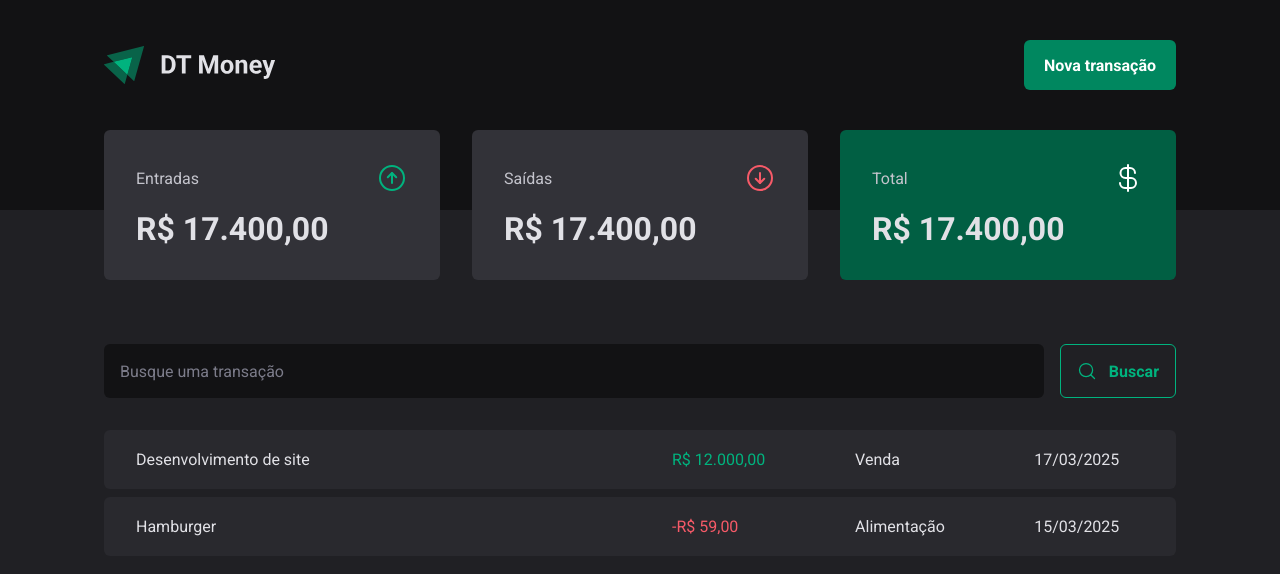
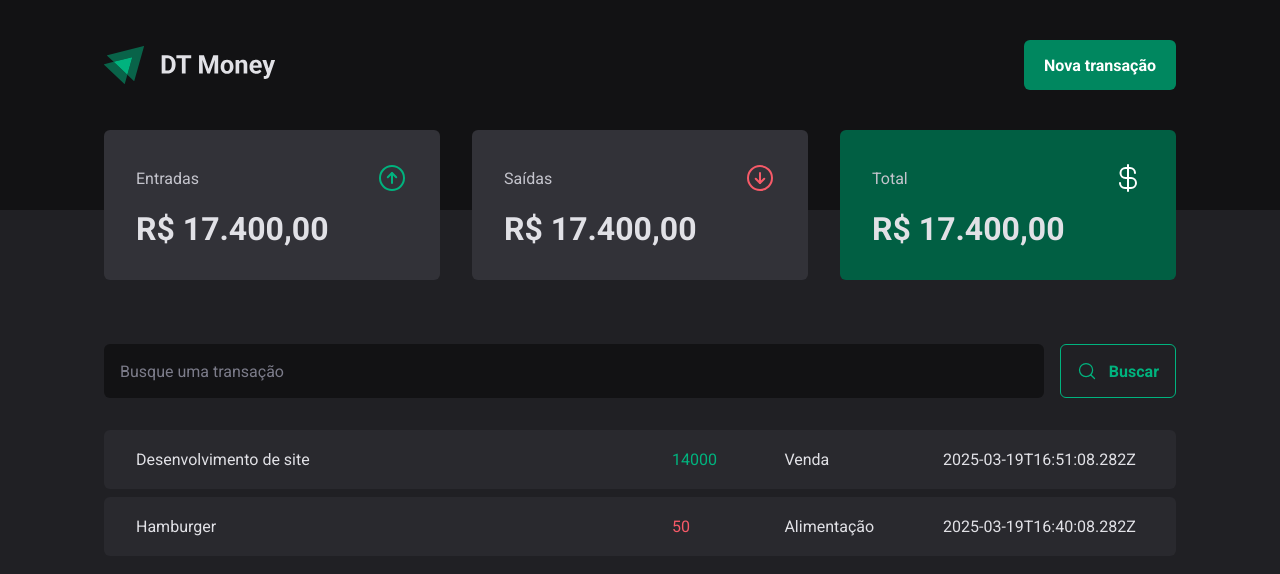
Before and after one commit to KioryFNC/DT-Money, a React (Vite) app: page / in a window 1280 px wide. Shown: the top 574 px of the page. Built offline with nearby package versions, Linux system fonts and the light colour scheme; data requests are answered from the project's data file.

Commit message:
feat: request HTTP

```diff
--- a/src/pages/Transactions/index.tsx
+++ b/src/pages/Transactions/index.tsx
@@ -1,9 +1,32 @@
+import { useEffect, useState } from "react";
 import { Header } from "../../components/Header";
 import { Summary } from "../../components/Summary";
 import { SearchForm } from "./components/SearchForm";
 import { PriceHighLight, TransactionsContainer, TransactionsTable } from "./styles";
 
+interface Transaction {
+  id: number
+  description: string
+  type: 'income' | 'outcome'
+  price: number
+  category: string
+  createdAt: string
+}
+
 export function Transactions() {
+  const [transactions, setTransactions] = useState<Transaction[]>([])
+
+  async function loadTransactions() {
+    const response = await fetch('http://localhost:3333/transactions')
+    const data = await response.json()
+
+    setTransactions(data)
+  }
+
+  useEffect(() => {
+    loadTransactions()
+  }, [])
+
   return (
     <div>
       <Header />
@@ -13,26 +36,20 @@
         <SearchForm />
         <TransactionsTable>
           <tbody>
-            <tr>
-              <td width='50%'>Desenvolvimento de site</td>
-              <td>
-                <PriceHighLight varient="income">
-                  R$ 12.000,00
-                </PriceHighLight>
-              </td>
-              <td>Venda</td>
-              <td>17/03/2025</td>
-            </tr>
-            <tr>
-              <td width='50%'>Hamburger</td>
-              <td>
-                <PriceHighLight varient="outcome">
-                  -R$ 59,00
-                </PriceHighLight>
-              </td>
-              <td>Alimentação</td>
-              <td>15/03/2025</td>
-            </tr>
+            {transactions.map(transaction => {
+              return (
+                <tr key={transaction.id}>
+                  <td width='50%'>{transaction.description}</td>
+                  <td>
+                    <PriceHighLight varient={transaction.type}>
+                      {transaction.price}
+                    </PriceHighLight>
+                  </td>
+                  <td>{transaction.category}</td>
+                  <td>{transaction.createdAt}</td>
+                </tr>
+              )
+            })}
           </tbody>
         </TransactionsTable>
       </TransactionsContainer>
```
